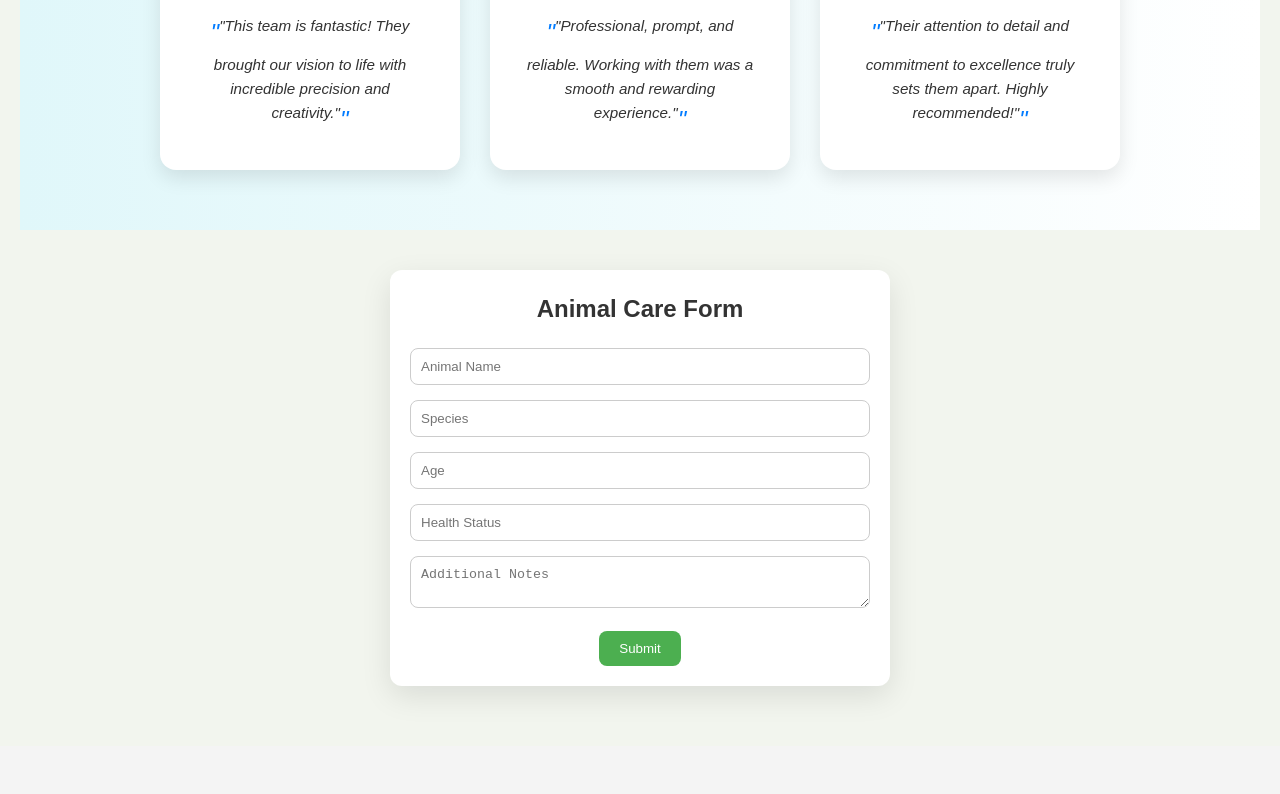
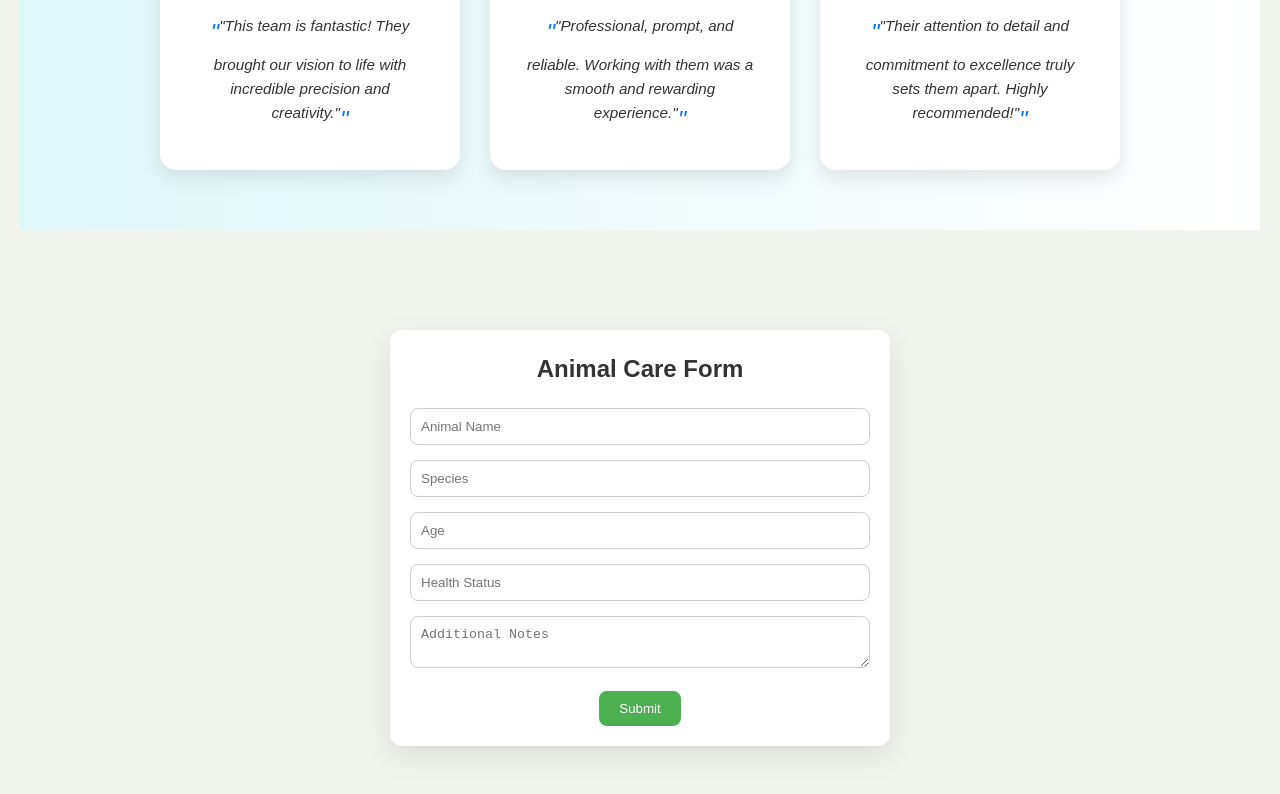
Before and after one commit to codingacharya/react-vantara, a React (Create React App) app: page / in a window 1280 px wide. Shown: the part 2252-3046 px from the top of the page. Before the commit the page ends 2998 px from the top, so only its background shows below. Built offline with nearby package versions, Linux system fonts and the light colour scheme.

Commit message:
Update AnimalCareForm.css

```diff
--- a/src/components/AnimalCareForm.css
+++ b/src/components/AnimalCareForm.css
@@ -1,7 +1,7 @@
 .animal-form-container {
   width: 100%;
   max-width: 500px;
-  margin: 40px auto;
+  margin: 100px auto;
   padding: 20px;
   background: #fff;
   border-radius: 12px;
```
